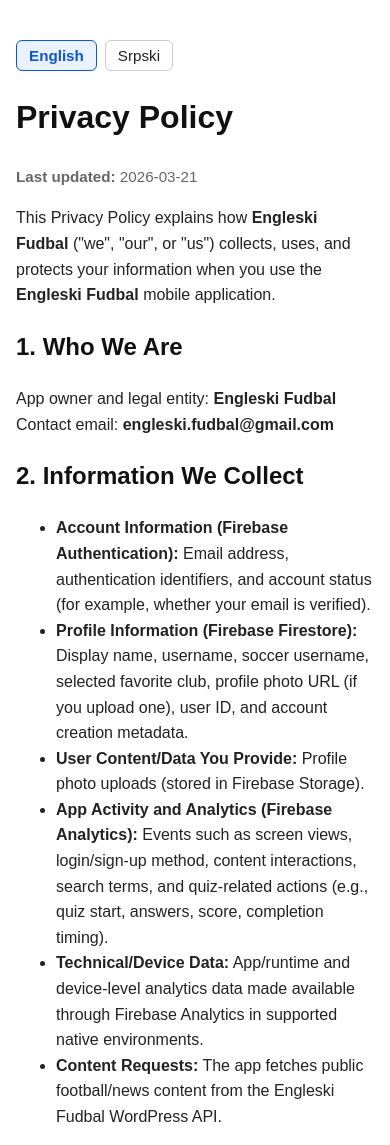
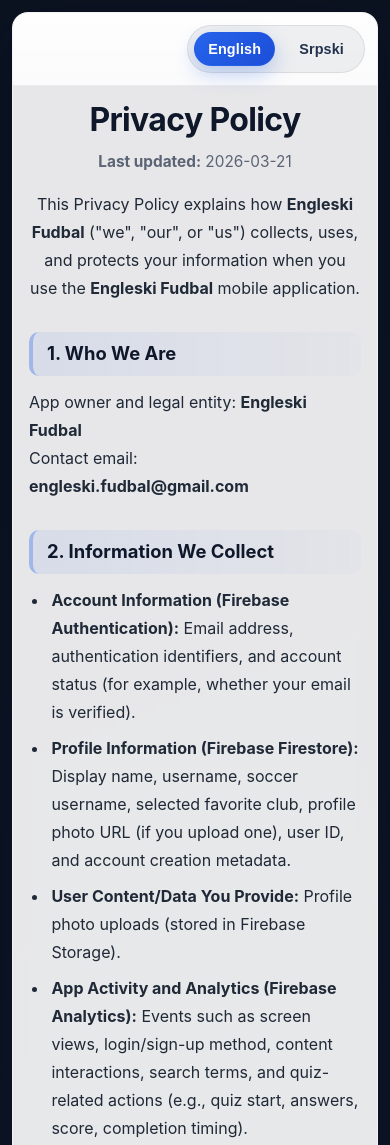
Before and after one commit to svilimonovicQA/engleski-fudbal-privacy-policy, a plain HTML site: page index.html in a window 390 px wide. Shown: the top 1145 px of the page. Drawn offline with Linux system fonts and the light colour scheme.

Commit message:
Enhance visual design and layout of Privacy Policy page with modern styles and responsive behavior

```diff
--- a/index.html
+++ b/index.html
@@ -5,62 +5,235 @@
     <meta name="viewport" content="width=device-width, initial-scale=1.0" />
     <title>Privacy Policy - Engleski Fudbal</title>
     <style>
+      :root {
+        --bg-1: #0b1220;
+        --bg-2: #101a2f;
+        --surface: rgba(255, 255, 255, 0.9);
+        --surface-border: rgba(255, 255, 255, 0.45);
+        --text: #111827;
+        --muted: #5b6475;
+        --primary: #2563eb;
+        --primary-strong: #1d4ed8;
+        --ring: rgba(37, 99, 235, 0.35);
+        --shadow: 0 20px 55px rgba(4, 14, 37, 0.35);
+      }
+
+      * {
+        box-sizing: border-box;
+      }
+
+      html,
       body {
-        font-family: Arial, sans-serif;
-        line-height: 1.6;
-        max-width: 900px;
-        margin: 40px auto;
-        padding: 0 16px;
-        color: #222;
+        margin: 0;
+        padding: 0;
       }
-      h1,
+
+      body {
+        font-family: "Inter", "Segoe UI", Roboto, Arial, sans-serif;
+        line-height: 1.75;
+        color: var(--text);
+        background:
+          radial-gradient(
+            1200px 500px at -10% -20%,
+            #1d4ed8 0%,
+            transparent 60%
+          ),
+          radial-gradient(
+            1000px 500px at 110% -20%,
+            #0ea5e9 0%,
+            transparent 55%
+          ),
+          linear-gradient(160deg, var(--bg-1), var(--bg-2));
+        min-height: 100vh;
+        padding: clamp(18px, 3.5vw, 38px);
+      }
+
+      .policy-shell {
+        max-width: 980px;
+        margin: 0 auto;
+        background: var(--surface);
+        border: 1px solid var(--surface-border);
+        border-radius: 24px;
+        box-shadow: var(--shadow);
+        backdrop-filter: blur(8px);
+        -webkit-backdrop-filter: blur(8px);
+        overflow: hidden;
+      }
+
+      .policy-header {
+        position: sticky;
+        top: 0;
+        z-index: 10;
+        display: flex;
+        justify-content: flex-end;
+        padding: 16px 20px;
+        background: linear-gradient(
+          to bottom,
+          rgba(255, 255, 255, 0.96),
+          rgba(255, 255, 255, 0.84)
+        );
+        border-bottom: 1px solid rgba(17, 24, 39, 0.08);
+      }
+
+      .policy-content {
+        padding: clamp(20px, 4vw, 42px);
+      }
+
+      #title,
+      #lastUpdated,
+      #intro {
+        text-align: center;
+      }
+
+      h1 {
+        margin: 0 0 8px;
+        font-size: clamp(2rem, 4vw, 2.8rem);
+        line-height: 1.15;
+        letter-spacing: -0.02em;
+        color: #0f172a;
+      }
+
       h2 {
-        color: #111;
+        margin: 30px 0 12px;
+        font-size: clamp(1.15rem, 2.3vw, 1.42rem);
+        line-height: 1.3;
+        color: #0f172a;
+        padding: 10px 14px;
+        border-left: 4px solid rgba(37, 99, 235, 0.35);
+        background: linear-gradient(
+          to right,
+          rgba(37, 99, 235, 0.08),
+          rgba(37, 99, 235, 0.02)
+        );
+        border-radius: 10px;
       }
+
+      p,
+      li {
+        font-size: 1rem;
+        color: #1f2937;
+      }
+
+      p {
+        margin: 10px 0 14px;
+      }
+
+      ul {
+        margin: 6px 0 18px;
+        padding-left: 1.25rem;
+      }
+
+      li {
+        margin: 0.5rem 0;
+        padding-left: 0.15rem;
+      }
+
       .muted {
-        color: #666;
-        font-size: 0.95rem;
+        color: var(--muted);
+        font-size: 0.96rem;
       }
+
       a {
-        color: #0b57d0;
+        color: var(--primary);
+        text-underline-offset: 2px;
+        transition: color 0.2s ease;
       }
+
+      a:hover {
+        color: var(--primary-strong);
+      }
+
       .lang-switcher {
-        display: flex;
-        gap: 8px;
-        margin-bottom: 20px;
+        display: inline-flex;
+        gap: 10px;
+        padding: 6px;
+        border-radius: 999px;
+        background: rgba(15, 23, 42, 0.06);
+        border: 1px solid rgba(15, 23, 42, 0.08);
       }
+
       .lang-btn {
-        border: 1px solid #ccc;
-        background: #fff;
-        color: #222;
-        padding: 6px 12px;
-        border-radius: 6px;
+        border: 1px solid transparent;
+        background: transparent;
+        color: #23314f;
+        padding: 9px 16px;
+        border-radius: 999px;
         cursor: pointer;
-        font-size: 0.95rem;
+        font-size: 0.94rem;
+        font-weight: 600;
+        letter-spacing: 0.01em;
+        transition:
+          background 0.2s ease,
+          color 0.2s ease,
+          transform 0.2s ease,
+          box-shadow 0.2s ease;
       }
+
+      .lang-btn:hover {
+        background: rgba(37, 99, 235, 0.08);
+        color: #13378f;
+      }
+
       .lang-btn.active {
-        border-color: #0b57d0;
-        background: #eaf1ff;
-        color: #0b57d0;
-        font-weight: 600;
+        border-color: rgba(37, 99, 235, 0.35);
+        background: linear-gradient(135deg, #2563eb, #1d4ed8);
+        color: #fff;
+        box-shadow: 0 8px 20px rgba(37, 99, 235, 0.28);
+      }
+
+      .lang-btn:focus-visible,
+      a:focus-visible {
+        outline: none;
+        box-shadow: 0 0 0 4px var(--ring);
+        border-radius: 10px;
+      }
+
+      @media (max-width: 640px) {
+        body {
+          padding: 12px;
+        }
+
+        .policy-shell {
+          border-radius: 16px;
+        }
+
+        .policy-header {
+          padding: 12px;
+        }
+
+        .policy-content {
+          padding: 16px;
+        }
+
+        .lang-btn {
+          padding: 8px 13px;
+          font-size: 0.9rem;
+        }
       }
     </style>
   </head>
   <body>
+    <main class="policy-shell">
+      <header class="policy-header">
         <div class="lang-switcher">
-      <button id="btn-en" class="lang-btn active" type="button">English</button>
+          <button id="btn-en" class="lang-btn active" type="button">
+            English
+          </button>
           <button id="btn-sr" class="lang-btn" type="button">Srpski</button>
         </div>
+      </header>
 
+      <section class="policy-content">
         <h1 id="title">Privacy Policy</h1>
         <p id="lastUpdated" class="muted">
           <strong>Last updated:</strong> 2026-03-21
         </p>
 
         <p id="intro">
-      This Privacy Policy explains how <strong>Engleski Fudbal</strong> ("we",
-      "our", or "us") collects, uses, and protects your information when you use
-      the <strong>Engleski Fudbal</strong> mobile application.
+          This Privacy Policy explains how
+          <strong>Engleski Fudbal</strong> ("we", "our", or "us") collects,
+          uses, and protects your information when you use the
+          <strong>Engleski Fudbal</strong> mobile application.
         </p>
 
         <h2 id="h2-1">1. Who We Are</h2>
@@ -72,33 +245,34 @@
         <h2 id="h2-2">2. Information We Collect</h2>
         <ul>
           <li id="li-2-1">
-        <strong>Account Information (Firebase Authentication):</strong> Email
-        address, authentication identifiers, and account status (for example,
-        whether your email is verified).
+            <strong>Account Information (Firebase Authentication):</strong>
+            Email address, authentication identifiers, and account status (for
+            example, whether your email is verified).
           </li>
           <li id="li-2-2">
-        <strong>Profile Information (Firebase Firestore):</strong> Display name,
-        username, soccer username, selected favorite club, profile photo URL (if
-        you upload one), user ID, and account creation metadata.
+            <strong>Profile Information (Firebase Firestore):</strong> Display
+            name, username, soccer username, selected favorite club, profile
+            photo URL (if you upload one), user ID, and account creation
+            metadata.
           </li>
           <li id="li-2-3">
-        <strong>User Content/Data You Provide:</strong> Profile photo uploads
-        (stored in Firebase Storage).
+            <strong>User Content/Data You Provide:</strong> Profile photo
+            uploads (stored in Firebase Storage).
           </li>
           <li id="li-2-4">
-        <strong>App Activity and Analytics (Firebase Analytics):</strong> Events
-        such as screen views, login/sign-up method, content interactions, search
-        terms, and quiz-related actions (e.g., quiz start, answers, score,
-        completion timing).
+            <strong>App Activity and Analytics (Firebase Analytics):</strong>
+            Events such as screen views, login/sign-up method, content
+            interactions, search terms, and quiz-related actions (e.g., quiz
+            start, answers, score, completion timing).
           </li>
           <li id="li-2-5">
             <strong>Technical/Device Data:</strong> App/runtime and device-level
-        analytics data made available through Firebase Analytics in supported
-        native environments.
+            analytics data made available through Firebase Analytics in
+            supported native environments.
           </li>
           <li id="li-2-6">
-        <strong>Content Requests:</strong> The app fetches public football/news
-        content from the Engleski Fudbal WordPress API.
+            <strong>Content Requests:</strong> The app fetches public
+            football/news content from the Engleski Fudbal WordPress API.
           </li>
         </ul>
 
@@ -126,10 +300,10 @@
 
         <h2 id="h2-4">4. Legal Basis and Consent</h2>
         <p id="p-4">
-      We process data as needed to provide app functionality you request (for
-      example, account login and profile services), for our legitimate interests
-      in improving and securing the app, and based on your actions/consent where
-      required by applicable law.
+          We process data as needed to provide app functionality you request
+          (for example, account login and profile services), for our legitimate
+          interests in improving and securing the app, and based on your
+          actions/consent where required by applicable law.
         </p>
 
         <h2 id="h2-5">5. Third-Party Services and Processing</h2>
@@ -138,8 +312,8 @@
         </p>
         <ul>
           <li id="li-5-1">
-        <strong>Google Firebase</strong> (Authentication, Firestore, Storage,
-        and Analytics).
+            <strong>Google Firebase</strong> (Authentication, Firestore,
+            Storage, and Analytics).
           </li>
           <li id="li-5-2">
             <strong>WordPress REST API</strong> (content retrieval from
@@ -161,18 +335,18 @@
 
         <h2 id="h2-6">6. Data Sharing</h2>
         <p id="p-6">
-      We do <strong>not</strong> sell your personal data. We may share data only
-      with service providers necessary to run the app (such as Firebase), when
-      required by law, or to protect rights, safety, and the integrity of the
-      service.
+          We do <strong>not</strong> sell your personal data. We may share data
+          only with service providers necessary to run the app (such as
+          Firebase), when required by law, or to protect rights, safety, and the
+          integrity of the service.
         </p>
 
         <h2 id="h2-7">7. Data Retention</h2>
         <p id="p-7">
-      We retain data for as long as necessary to provide app features, maintain
-      legitimate business records, comply with legal obligations, and resolve
-      disputes. Some data may remain until deletion is requested or technically
-      removed through account/data deletion workflows.
+          We retain data for as long as necessary to provide app features,
+          maintain legitimate business records, comply with legal obligations,
+          and resolve disputes. Some data may remain until deletion is requested
+          or technically removed through account/data deletion workflows.
         </p>
 
         <h2 id="h2-8">8. Your Rights and Choices</h2>
@@ -185,8 +359,8 @@
             <strong>engleski.fudbal@gmail.com</strong>.
           </li>
           <li id="li-8-3">
-        You can stop future collection of app data by uninstalling the app from
-        your device.
+            You can stop future collection of app data by uninstalling the app
+            from your device.
           </li>
         </ul>
         <p id="p-8">
@@ -197,30 +371,31 @@
         <h2 id="h2-9">9. Children's Privacy</h2>
         <p id="p-9">
           The app is not intended for children under the minimum age required by
-      applicable local law without appropriate consent. If you believe a child
-      has provided personal data inappropriately, contact us and we will review
-      and delete data as required.
+          applicable local law without appropriate consent. If you believe a
+          child has provided personal data inappropriately, contact us and we
+          will review and delete data as required.
         </p>
 
         <h2 id="h2-10">10. Security</h2>
         <p id="p-10">
-      We use reasonable administrative and technical measures to help protect
-      personal information. However, no method of transmission or storage is
-      completely secure, and we cannot guarantee absolute security.
+          We use reasonable administrative and technical measures to help
+          protect personal information. However, no method of transmission or
+          storage is completely secure, and we cannot guarantee absolute
+          security.
         </p>
 
         <h2 id="h2-11">11. International Data Transfers</h2>
         <p id="p-11">
           Your information may be processed in countries other than your own,
-      including where our infrastructure or third-party providers operate. We
-      take steps to use reputable providers and safeguards appropriate to
+          including where our infrastructure or third-party providers operate.
+          We take steps to use reputable providers and safeguards appropriate to
           applicable law.
         </p>
 
         <h2 id="h2-12">12. Changes to This Policy</h2>
         <p id="p-12">
-      We may update this Privacy Policy from time to time. We will post updates
-      on this page and revise the “Last updated” date.
+          We may update this Privacy Policy from time to time. We will post
+          updates on this page and revise the “Last updated” date.
         </p>
 
         <h2 id="h2-13">13. Contact</h2>
@@ -230,6 +405,8 @@
           <strong>Engleski Fudbal</strong><br />
           <strong>Email:</strong> engleski.fudbal@gmail.com
         </p>
+      </section>
+    </main>
 
     <script>
       const translations = {
@@ -279,7 +456,7 @@
             'These providers process data under their own policies:<br /><a id="google-policy-link" href="https://policies.google.com/privacy" target="_blank" rel="noopener noreferrer">Google Privacy Policy</a>',
           "h2-6": "6. Data Sharing",
           "p-6":
-            "We do <strong>not</strong> sell your personal data. We may share data only with service providers necessary to run the app (such as Firebase), when required by law, or to protect rights, safety, and the integrity of the service.",
+            "We <strong>do not sell</strong> your personal data. We may share data only with service providers necessary to run the app (such as Firebase), when required by law, or to protect rights, safety, and the integrity of the service.",
           "h2-7": "7. Data Retention",
           "p-7":
             "We retain data for as long as necessary to provide app features, maintain legitimate business records, comply with legal obligations, and resolve disputes. Some data may remain until deletion is requested or technically removed through account/data deletion workflows.",
@@ -354,7 +531,7 @@
             'Ovi pružaoci obrađuju podatke prema svojim pravilima:<br /><a id="google-policy-link" href="https://policies.google.com/privacy" target="_blank" rel="noopener noreferrer">Google Politika privatnosti</a>',
           "h2-6": "6. Deljenje podataka",
           "p-6":
-            "<strong>Ne</strong> prodajemo vaše lične podatke. Podatke možemo deliti samo sa pružaocima usluga neophodnim za rad aplikacije (kao što je Firebase), kada to zahteva zakon, ili radi zaštite prava, bezbednosti i integriteta usluge.",
+            "<strong>Ne prodajemo</strong> vaše lične podatke. Podatke možemo deliti samo sa pružaocima usluga neophodnim za rad aplikacije (kao što je Firebase), kada to zahteva zakon, ili radi zaštite prava, bezbednosti i integriteta usluge.",
           "h2-7": "7. Čuvanje podataka",
           "p-7":
             "Podatke čuvamo onoliko dugo koliko je potrebno za pružanje funkcija aplikacije, vođenje legitimne poslovne evidencije, ispunjavanje zakonskih obaveza i rešavanje sporova. Neki podaci mogu ostati dok se ne zatraži brisanje ili tehnički ne uklone kroz procese brisanja naloga/podataka.",
```
Also changed, not shown: 1 other file. Lines whose indentation alone changed are shown as unchanged.
